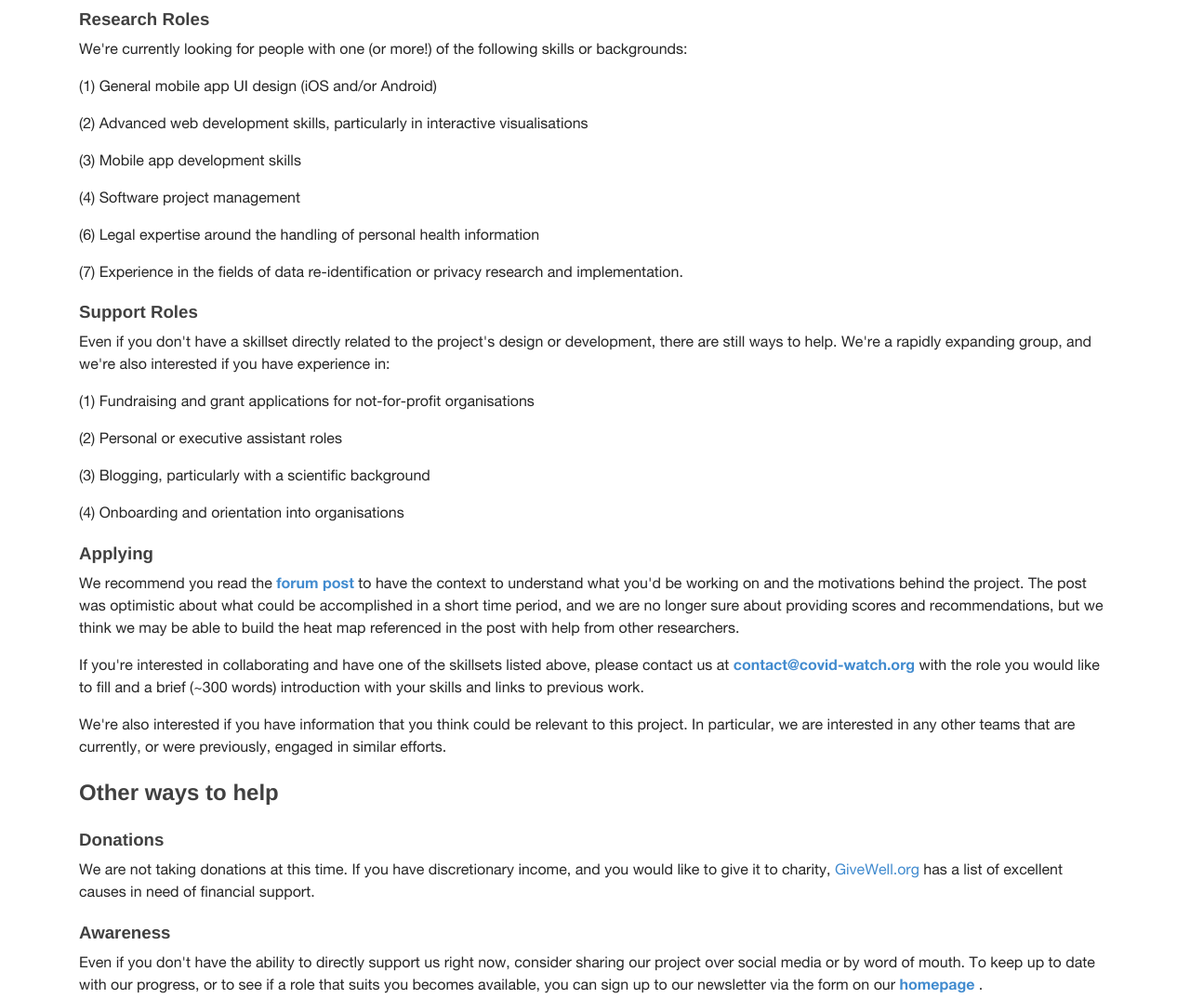
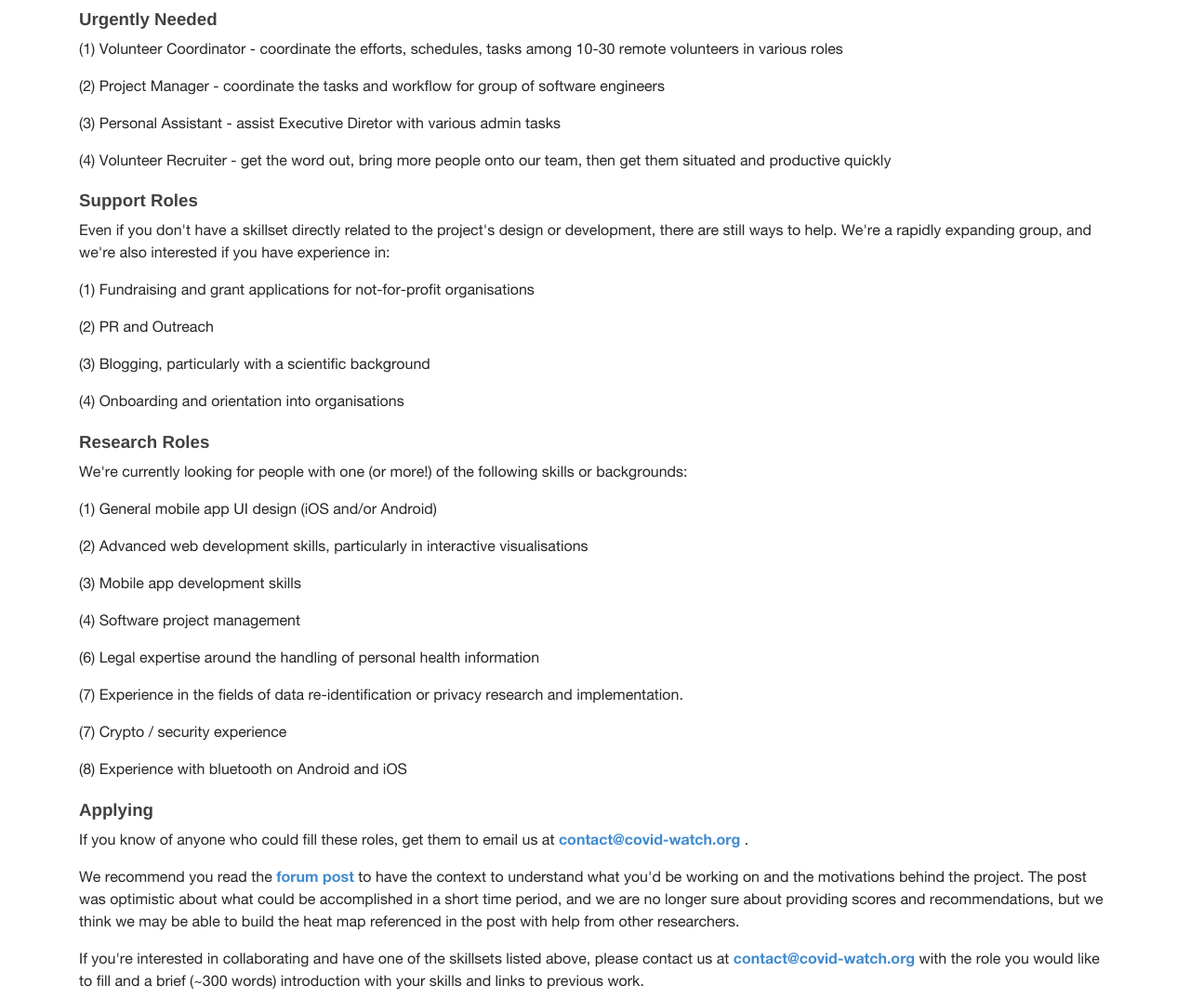
Before and after one commit to dkg/covid19risk.com, a plain HTML site: page site/collaborate.html in a window 1280 px wide. Shown: the part 220-1294 px from the top of the page at 93% size. Drawn offline with nearby package versions, Linux system fonts and the light colour scheme.

Commit message:
update collaborate page w more roles

```diff
--- a/site/collaborate.html
+++ b/site/collaborate.html
@@ -30,6 +30,28 @@
 
 <p>We&#39;ve grown from a pair of researchers from Stanford and the University of Waterloo into a small, interdisciplinary team - but we still need more help. We are looking for programmers and other researchers (PhDs, postdocs, professors) to join us and collaborate on a project exploring the use of crowdsourced data to inform individuals of their risk and slow the spread of infectious diseases like COVID-19.</p>
 
+<h3>Urgently Needed</h3>
+
+<p>(1) Volunteer Coordinator - coordinate the efforts, schedules, tasks among 10-30 remote volunteers in various roles</p>
+
+<p>(2) Project Manager - coordinate the tasks and workflow for group of software engineers</p>
+
+<p>(3) Personal Assistant - assist Executive Diretor with various admin tasks</p>
+
+<p>(4) Volunteer Recruiter - get the word out, bring more people onto our team, then get them situated and productive quickly</p>
+
+<h3>Support Roles</h3>
+
+<p>Even if you don&#39;t have a skillset directly related to the project&#39;s design or development, there are still ways to help. We&#39;re a rapidly expanding group, and we&#39;re also interested if you have experience in:</p>
+
+<p>(1) Fundraising and grant applications for not-for-profit organisations</p>
+
+<p>(2) PR and Outreach</p>
+
+<p>(3) Blogging, particularly with a scientific background</p>
+
+<p>(4) Onboarding and orientation into organisations</p>
+
 <h3>Research Roles</h3>
 
 <p>We&#39;re currently looking for people with one (or more!) of the following skills or backgrounds:</p>
@@ -46,19 +68,14 @@
 
 <p>(7) Experience in the fields of data re-identification or privacy research and implementation.</p>
 
-<h3>Support Roles</h3>
+<p>(7) Crypto / security experience</p>
 
-<p>Even if you don&#39;t have a skillset directly related to the project&#39;s design or development, there are still ways to help. We&#39;re a rapidly expanding group, and we&#39;re also interested if you have experience in:</p>
+<p>(8) Experience with bluetooth on Android and iOS </p>
 
-<p>(1) Fundraising and grant applications for not-for-profit organisations</p>
-
-<p>(2) Personal or executive assistant roles</p>
-
-<p>(3) Blogging, particularly with a scientific background</p>
-
-<p>(4) Onboarding and orientation into organisations</p>
 
 <h3>Applying</h3>
+
+<p>If you know of anyone who could fill these roles, get them to email us at <b><a class="blue" href="mailto: contact@covid-watch.org">contact@covid-watch.org </a></b>.</p>
 
 <p>We recommend you read the <b><a class="blue" href="https://forum.effectivealtruism.org/posts/8chk6DHZXctGHtNoz/covid-19-risk-assessment-app-idea-for-vetting-and-discussion">forum post </a></b> to have the context to understand what you&#39;d be working on and the motivations behind the project. The post was optimistic about what could be accomplished in a short time period, and we are no longer sure about providing scores and recommendations, but we think we may be able to build the heat map referenced in the post with help from other researchers.</p>
 
```
